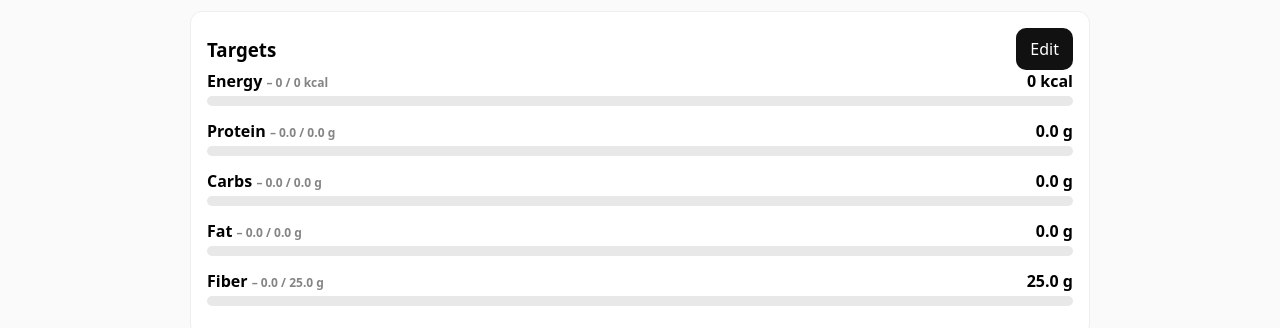
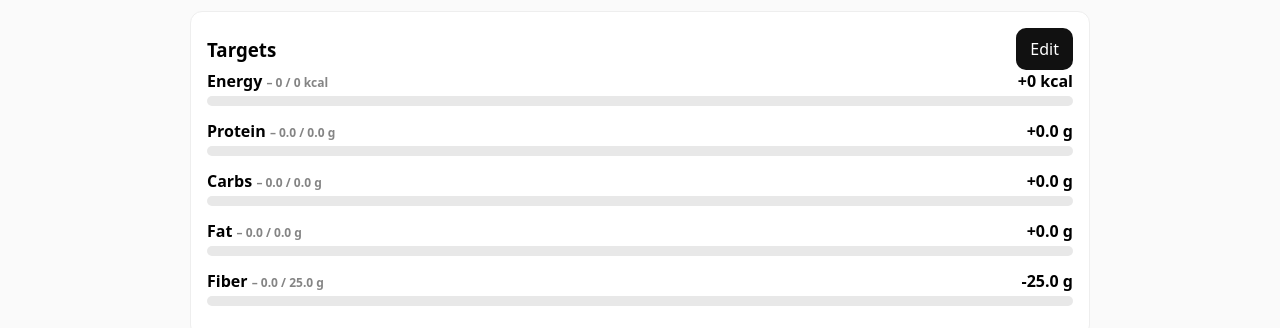
Before and after one commit to russellsid/caloriemeter-pwa, a Next.js app: page / in a window 1280 px wide. Shown: the part 302-630 px from the top of the page. Built offline with nearby package versions, Linux system fonts and the light colour scheme.

Commit message:
Update page.tsx

```diff
--- a/app/page.tsx
+++ b/app/page.tsx
@@ -19,8 +19,11 @@ function clamp01(n: number) {
 function fmt1(n: number) {
   return (Math.round(n * 10) / 10).toFixed(1);
 }
+function fmtByUnit(n: number, unit: 'kcal' | 'g') {
+  return unit === 'kcal' ? String(Math.round(n)) : fmt1(n);
+}
 
-// Progress row
+// Progress row — shows signed diff (+ / -)
 function ProgressRow(props: {
   label: 'Energy' | 'Protein' | 'Carbs' | 'Fat' | 'Fiber';
   unit: 'kcal' | 'g';
@@ -28,8 +31,11 @@ function ProgressRow(props: {
   target: number;
 }) {
   const { label, unit, consumed, target } = props;
-  const remaining = Math.max(0, (target || 0) - (consumed || 0));
+
+  const diff = (consumed || 0) - (target || 0); // + = over, - = under
   const frac = target > 0 ? clamp01(consumed / target) : 0;
+
+  const rightText = `${diff >= 0 ? '+' : ''}${fmtByUnit(diff, unit)} ${unit}`;
 
   return (
     <div style={{ marginBottom: 14 }}>
@@ -40,12 +46,10 @@ function ProgressRow(props: {
         <div style={{ fontWeight: 700 }}>
           {label}{' '}
           <span className="small" style={{ opacity: 0.8 }}>
-            – {unit === 'kcal' ? consumed : fmt1(consumed)} / {unit === 'kcal' ? target : fmt1(target)} {unit}
+            – {fmtByUnit(consumed, unit)} / {fmtByUnit(target, unit)} {unit}
           </span>
         </div>
-        <div style={{ fontWeight: 700 }}>
-          {unit === 'kcal' ? target - consumed : fmt1(remaining)} {unit}
-        </div>
+        <div style={{ fontWeight: 700 }}>{rightText}</div>
       </div>
       <div style={{ height: 10, borderRadius: 999, background: '#e8e8e8', overflow: 'hidden' }}>
         <div style={{ height: '100%', width: `${frac * 100}%`, background: '#111' }} />
@@ -64,14 +68,14 @@ export default function Home() {
     protein_g: number;
     carbs_g: number;
     fat_g: number;
-    fiber_g: number; // NEW
+    fiber_g: number;
   }>({ calories: 0, protein_g: 0, carbs_g: 0, fat_g: 0, fiber_g: 0 });
 
   const [targets, setTargets] = useState<Targets>({
     protein_g: 0,
     carbs_g: 0,
     fat_g: 0,
-    fiber_g: 0, // required by Targets
+    fiber_g: 0,
     calories: 0,
   });
 
@@ -100,7 +104,7 @@ export default function Home() {
       targets.protein_g > 0 ||
       targets.carbs_g > 0 ||
       targets.fat_g > 0 ||
-      targets.fiber_g > 0, // NEW
+      targets.fiber_g > 0,
     [targets]
   );
 
@@ -130,7 +134,6 @@ export default function Home() {
         <div className="row">
           <a className="btn" href="/add">+ Add</a>
           <a className="btn" href="/recipes">Recipes</a>
-          {/* Removed: <a className="btn" href="/settings">Targets</a> */}
         </div>
       </div>
 
@@ -153,7 +156,7 @@ export default function Home() {
         <ProgressRow label="Protein" unit="g" consumed={totals.protein_g} target={targets.protein_g} />
         <ProgressRow label="Carbs" unit="g" consumed={totals.carbs_g} target={targets.carbs_g} />
         <ProgressRow label="Fat" unit="g" consumed={totals.fat_g} target={targets.fat_g} />
-        <ProgressRow label="Fiber" unit="g" consumed={totals.fiber_g} target={targets.fiber_g} /> {/* NEW */}
+        <ProgressRow label="Fiber" unit="g" consumed={totals.fiber_g} target={targets.fiber_g} />
         {!hasTargets && (
           <p className="small">
             Set your daily targets in <a href="/settings">Targets</a>. Calories auto-calculate from Protein/Carbs/Fat.
```
